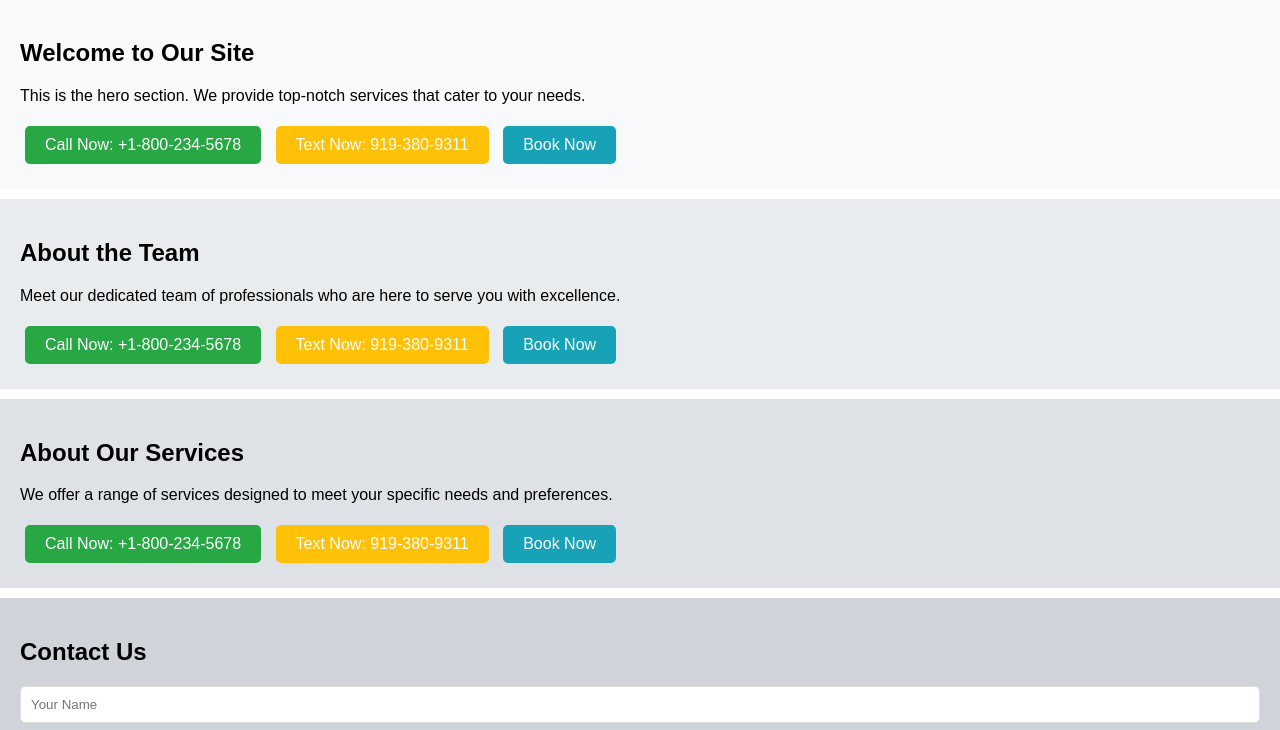
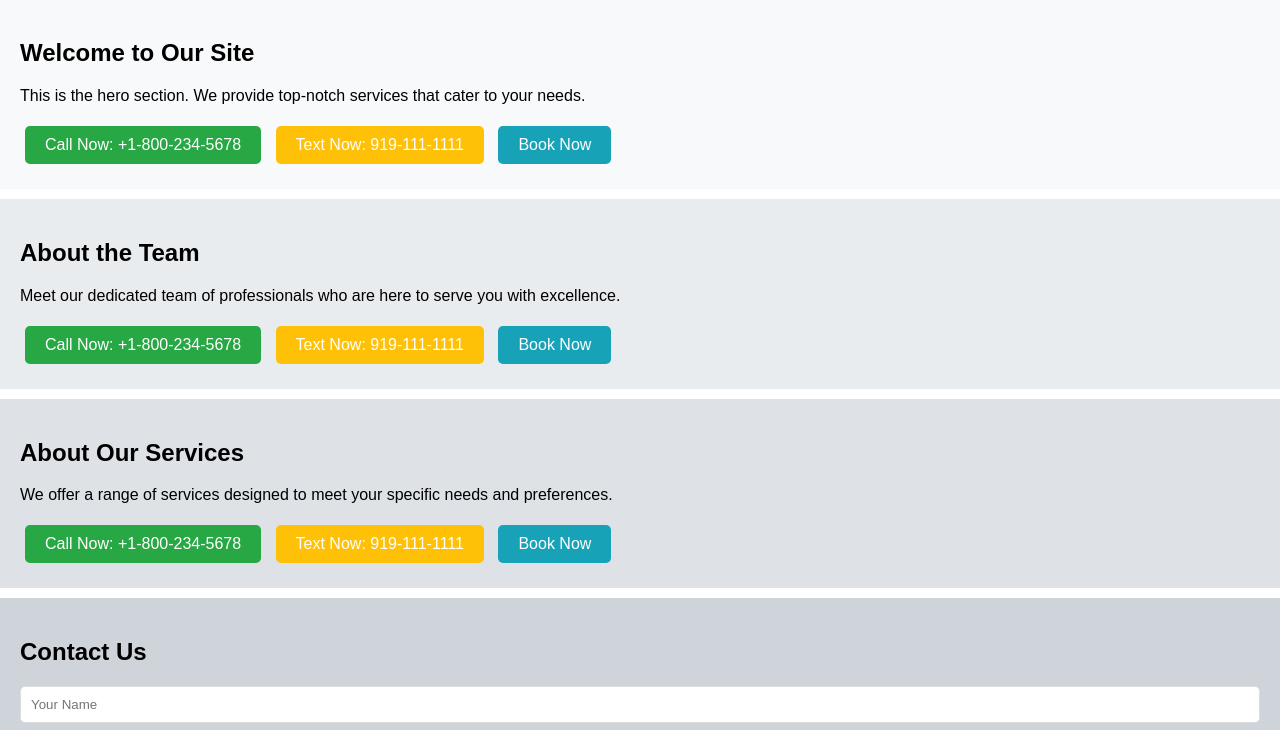
Before and after one commit to zackenichi/call-swapping-exempt, a plain HTML site: page call-swap.html in a window 1280 px wide. Shown: the part 68-798 px from the top of the page. Drawn offline with Linux system fonts and the light colour scheme.

Commit message:
override callrail

```diff
--- a/call-swap.html
+++ b/call-swap.html
@@ -89,7 +89,9 @@
         // Ensure the script runs after CallRailSwapping is complete
         document.addEventListener('DOMContentLoaded', function () {
             function OverrideTextButtonNumbers() {
-                const specificTextNumber = '919-380-9311';
+                // const specificTextNumber = '919-380-9311';
+                const specificTextNumber = '919-111-1111';
+
                 const formattedTextNumber = specificTextNumber.replace(/[^0-9]/g, ''); // Remove non-numeric characters
 
                 document.querySelectorAll('.button.text').forEach(button => {
```
